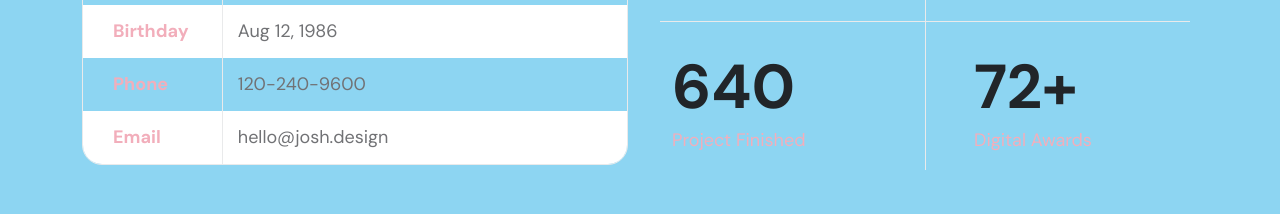
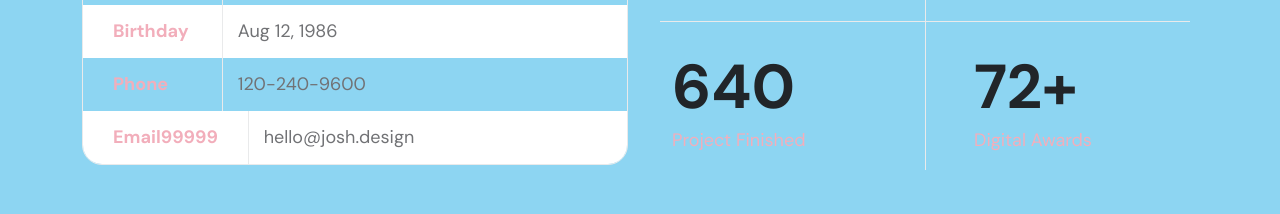
Before and after one commit to OPedromartyns/luama_artesanato, a plain HTML site: page index.html in a window 1280 px wide. Shown: the part 1821-2035 px from the top of the page. Drawn offline with Linux system fonts and the light colour scheme; a web font is replaced by a local one.

Commit message:
Update index.html
alterei email

```diff
--- a/index.html
+++ b/index.html
@@ -178,7 +178,7 @@ https://templatemo.com/tm-578-first-portfolio
                                     </p>
 
                                     <p>
-                                        <span class="profile-small-title">Email</span>
+                                        <span class="profile-small-title">Email99999</span>
                                         <span><a href="mailto:hello@josh.design">hello@josh.design</a></span>
                                     </p>
                                 </div>
```
